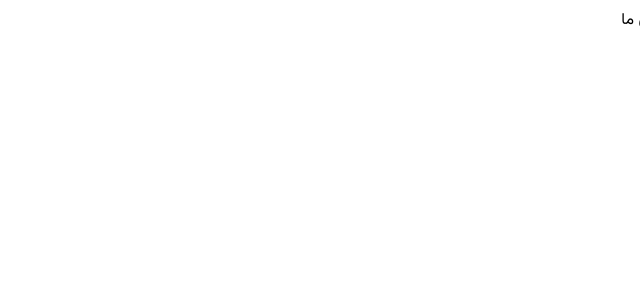
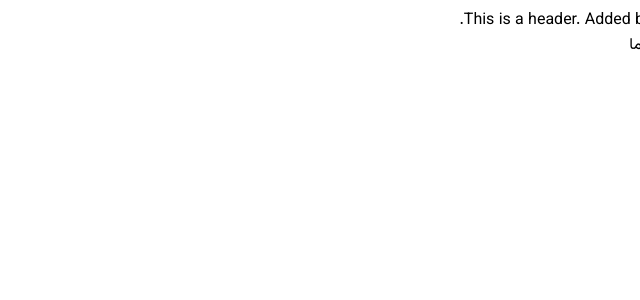
Before and after one commit to CodectiveOrg/my-doctor, a Next.js app: page /about in a window 1280 px wide. Shown: the top 300 px of the page, without its empty margins (640-1280 px from the left). Built offline with nearby package versions, Linux system fonts and the light colour scheme.

Commit message:
[ADD] header by bijan (#3)

```diff
--- a/src/app/layout.tsx
+++ b/src/app/layout.tsx
@@ -19,7 +19,10 @@ export default function RootLayout({
 }>) {
   return (
     <html lang="fa" dir="rtl" className={vazirmatn.className}>
-      <body>{children}</body>
+      <body>
+        <header>This is a header. Added by Bijan.</header>
+        {children}
+      </body>
     </html>
   );
 }
```
